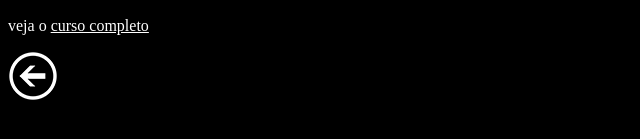
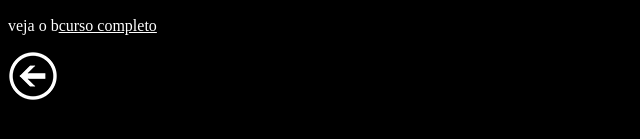
Before and after one commit to brauliovicente/html-css, a plain HTML site: page desafios/d009/page4.html in a window 1280 px wide. Shown: the part 347-486 px from the top of the page, 0-640 px from the left. Drawn offline with Linux system fonts and the light colour scheme.

Commit message:
mudei o texto

```diff
--- a/desafios/d009/page4.html
+++ b/desafios/d009/page4.html
@@ -16,7 +16,7 @@
         <source src="midias/meu video.mp4" type="video/mp4">
     </video>
 <br>
-<p style="color:white">veja o <a style="color:white" href="#">curso completo</a></p>
+<p style="color:white">veja o b<a style="color:white" href="#">curso completo</a></p>
     <a href="index.html">
         <img src="imagens/voltar.png">
     </a>
```
